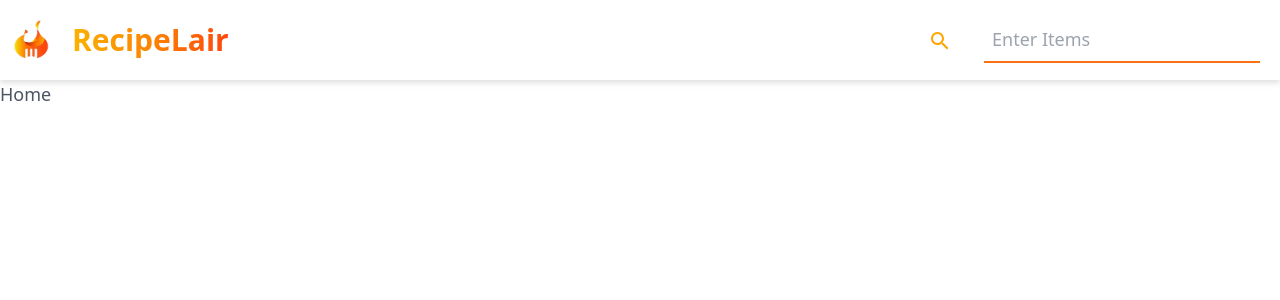
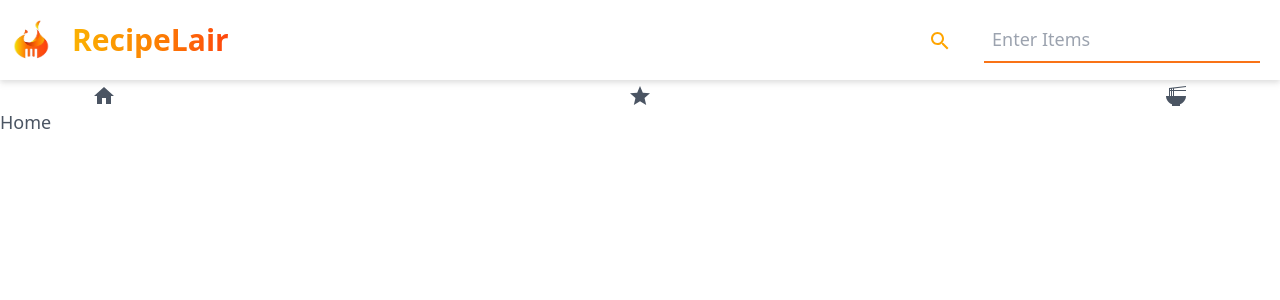
Before and after one commit to reauctioned/Recipe_25-App, a React (Vite) app in the folder recipe-app/: page / in a window 1280 px wide. Shown: the top 300 px of the page. Built offline with nearby package versions, Linux system fonts and the light colour scheme.

Commit message:
add navlinks and icons

```diff
--- a/recipe-app/src/components/navbar.jsx
+++ b/recipe-app/src/components/navbar.jsx
@@ -1,10 +1,16 @@
 import SearchIcon from '@mui/icons-material/Search';
+import HomeIcon from '@mui/icons-material/Home';
+import GradeIcon from '@mui/icons-material/Grade';
+import RamenDiningIcon from '@mui/icons-material/RamenDining';
+import { NavLink } from 'react-router-dom';
 console.log(SearchIcon);
 
 
 
 export default function NavBar() {
   return (
+    <div>
+
     <nav className="flex  top-0  w-[100%]  justify-between items-center py-4 bg-white drop-shadow-md  flex-col lg:flex-row gap-5 lg:gap-0">
       <div className="flex items-center gap-4">
 
@@ -23,5 +29,19 @@ export default function NavBar() {
         />
       </form>
     </nav>
+      <form >
+        <ul className='flex gap-[40%] items-center justify-center'>
+          <li>
+            <NavLink to={'/'} className=''>{<HomeIcon/>}</NavLink>
+          </li>
+          <li>
+            <NavLink to={'/favorite'} className=''>{<GradeIcon/>}</NavLink>
+          </li>
+          <li>
+            <NavLink to={'/'} className=''>{<RamenDiningIcon/>}</NavLink>
+          </li>
+        </ul>
+      </form>
+    </div>
   );
 }
```
